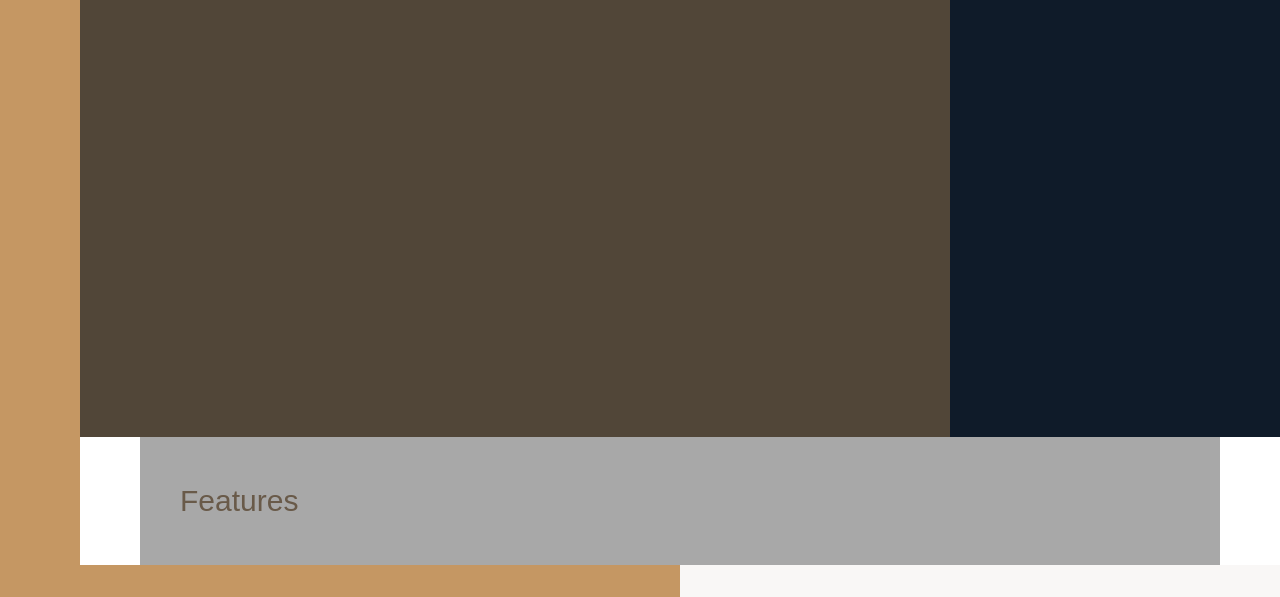
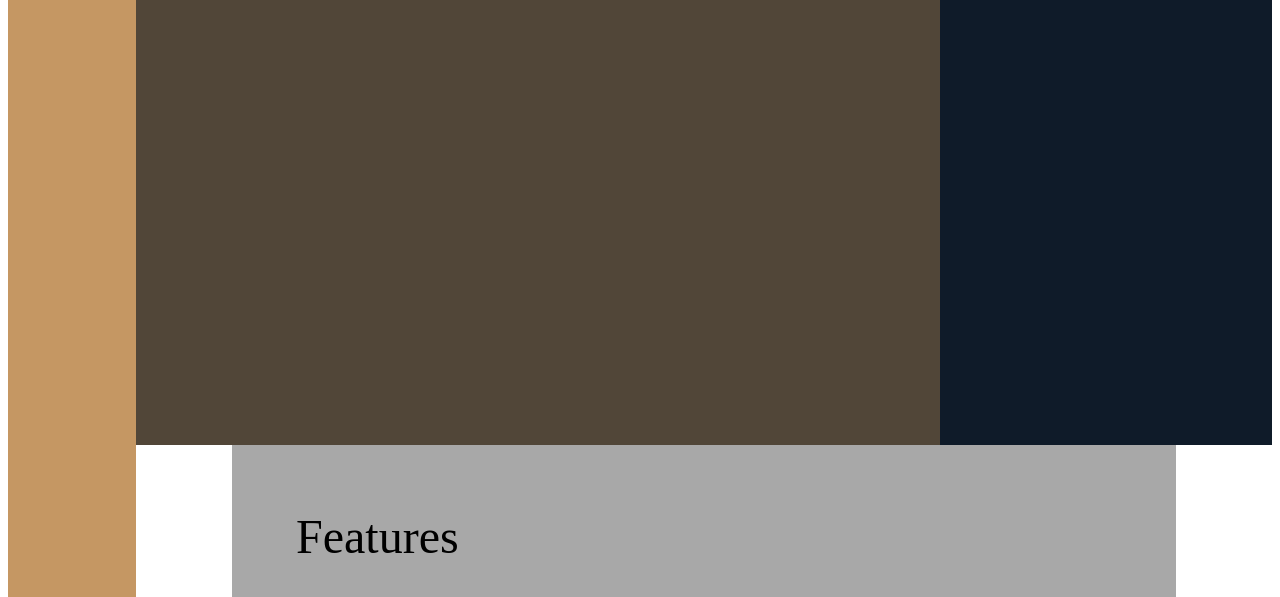
Before and after one commit to jakubfolta/Webpage-Udemy, a website: page index.html in a window 1280 px wide. Shown: the part 203-800 px from the top of the page. Drawn offline with nearby package versions, Linux system fonts and the light colour scheme; files that its build step writes are made by us from their sources.

```diff
--- a/src/sass/base/_base.scss
+++ b/src/sass/base/_base.scss
@@ -14,25 +14,7 @@
 $font-primary: 'Nunito', sans-serif;
 $font-display: 'Josefin Sans', sans-serif;
 
-*,
-*::before,
-*::after {
-  padding: 0;
-  margin: 0;
-  box-sizing: inherit;
-}
 
-html {
-  box-sizing: border-box;
-  font-size: 62.5% // 1rem = 10px; 10px/16px = 62.5%
-}
-
-body {
-  font-family: $font-primary;
-  color: $color-grey-dark-2;
-  font-weight: 300;
-  line-height: 1.6;
-}
 
 .container {
   display: grid;
```
